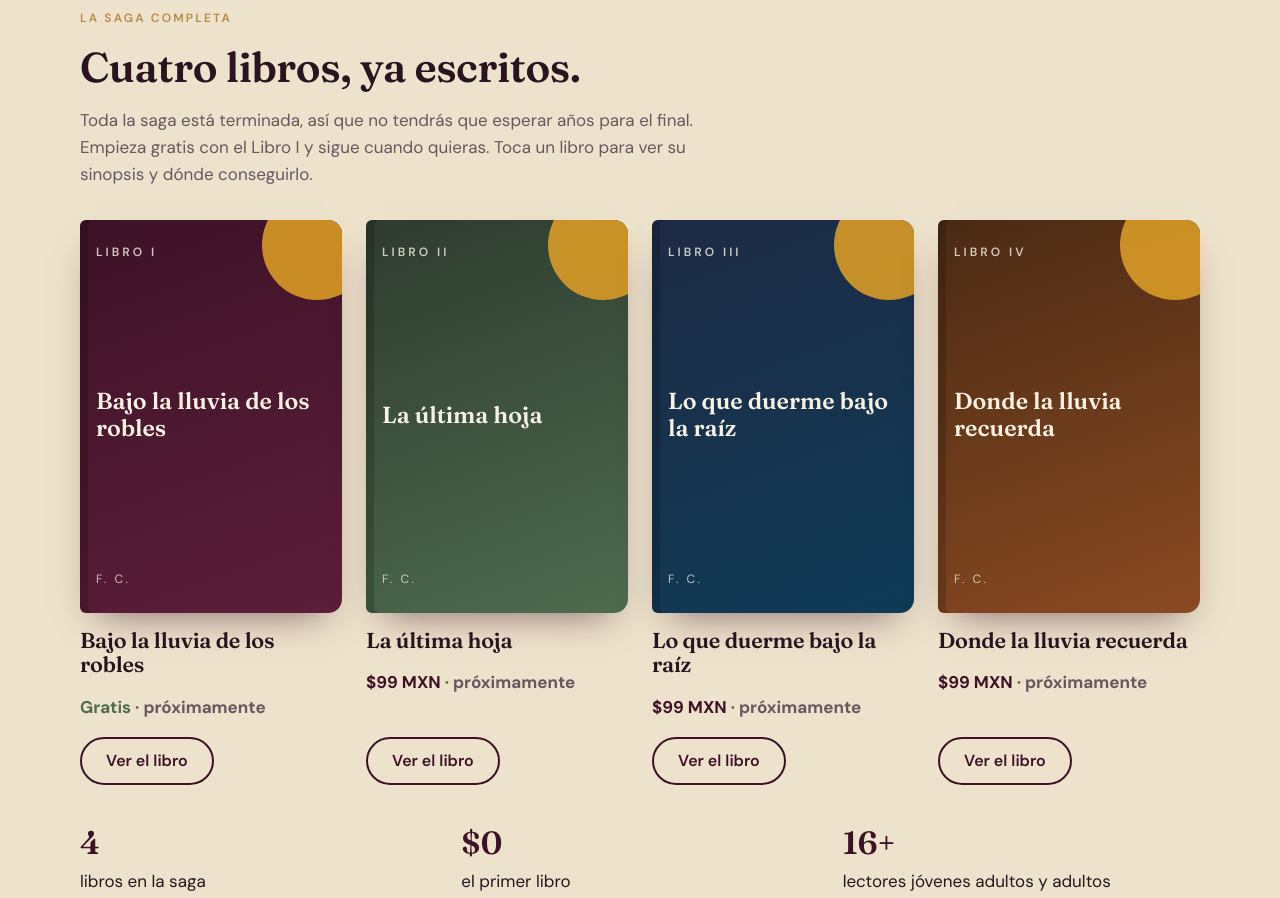
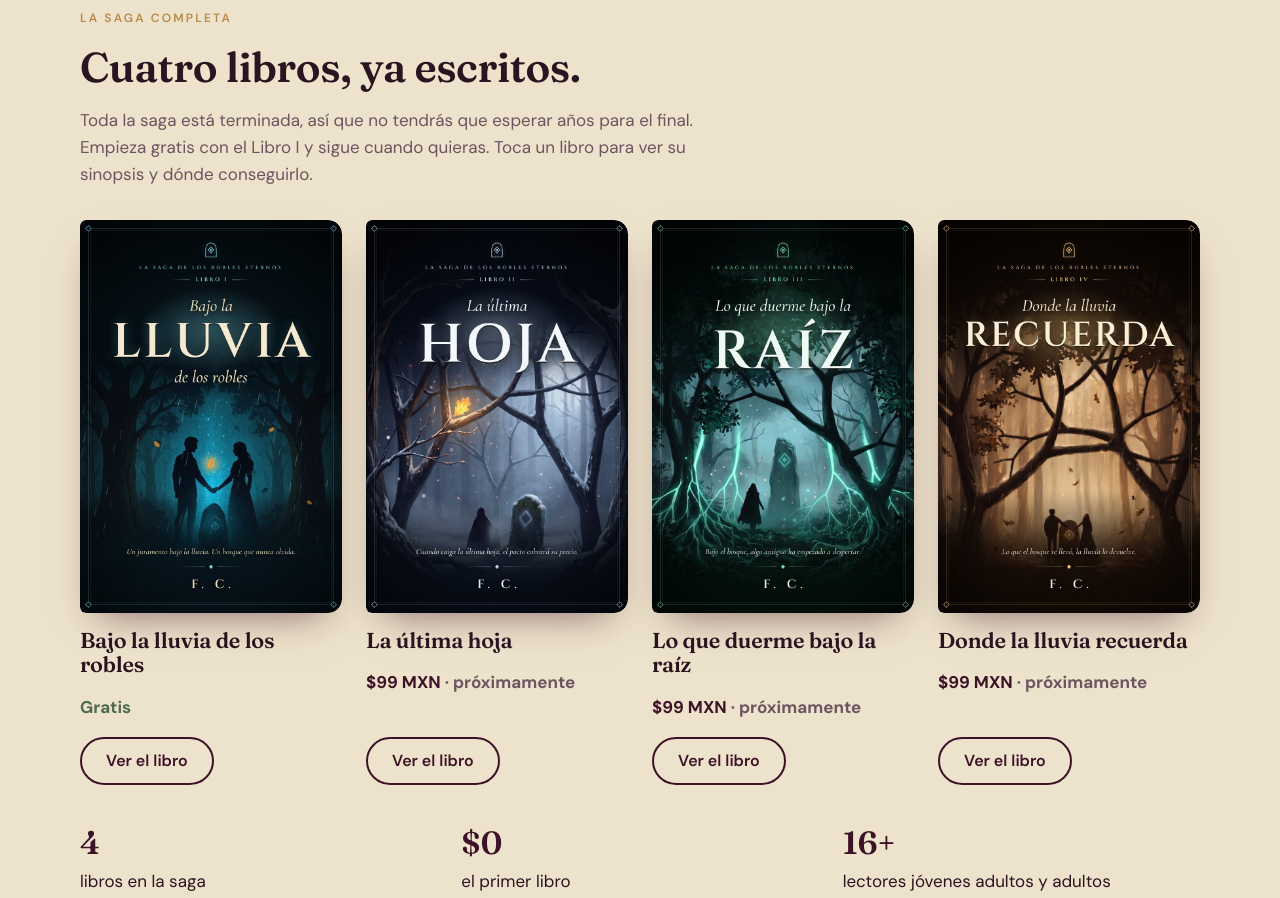
Before and after one commit to RHINOBUILD/rhinobuild.github.io, a plain HTML site: page sudcalia/ediciones.html in a window 1280 px wide. Shown: the part 742-1640 px from the top of the page. Drawn offline with Linux system fonts and the light colour scheme.

Commit message:
Sudcalia Ediciones: portadas, sinopsis y muestras de la saga
- Portadas oficiales de los cuatro libros (800 × 1200 px).
- Sinopsis sin spoilers, frase gancho y número de páginas de cada
  libro en libros.json.
- Muestra gratuita: prólogo y primer capítulo de cada libro (en el
  Libro I, prólogo y capítulos 1 y 2), sacados de los PDF.
- Libro I gratis: el PDF completo para descargar. Los libros II a IV
  no se suben porque son de pago.
- La página de Ediciones invita a leer gratis el Libro I.

Co-Authored-By: Claude Opus 5.5 <noreply@anthropic.com>
Claude-Session: https://claude.ai/code/session_01DFYdjbPiCd73oKEhiD5LBw

```diff
--- a/sudcalia/assets/data/libros.json
+++ b/sudcalia/assets/data/libros.json
@@ -2,7 +2,7 @@
   "_instrucciones": "Edita este archivo para actualizar la tienda. Deja \"\" (vacío) lo que aún no tengas: la página lo oculta o muestra 'Próximamente'. Portadas y muestras van en la carpeta assets/libros/.",
   "saga": {
     "nombre": "La Saga de los Robles Eternos",
-    "descripcion": "Cuatro libros y una misma lluvia. Toda la saga está terminada: empieza gratis con el Libro I y sigue cuando quieras.",
+    "descripcion": "Cuatro libros y una misma lluvia: un caballero, una guerrera y un bosque de robles que nunca pierde sus hojas. Toda la saga está terminada. Empieza gratis con el Libro I.",
     "autor": "F. C."
   },
   "libros": [
@@ -12,13 +12,13 @@
       "titulo": "Bajo la lluvia de los robles",
       "precio": 0,
       "moneda": "MXN",
-      "frase": "",
-      "sinopsis": "",
-      "portada": "",
-      "muestra": "",
-      "paginas": "",
+      "frase": "Un juramento bajo la lluvia. Un bosque que nunca olvida.",
+      "sinopsis": "El reino de Aldaria se derrumba. En los campos de Darnhelm, Sir Aldric de Varenholt pierde a su padre, la batalla y casi la vida, hasta que una guerrera sin estandarte, de capa escarlata, lo rescata del barro. Se llama Lyanna, tiene una marca como una raíz en la mejilla y una luz en las manos que ella jura que él solo imaginó.\n\nCon lo que queda del ejército, Aldric se refugia en Tharion, un bosque de robles que en mil años no ha soltado una sola hoja. Ahí nadie corta una rama, nadie sale del sendero, y todo escucha. Entre la guerra con el Dominio de Kaldrem, las intrigas del Consejo y una lluvia que parece traer voces, Aldric y Lyanna harán una promesa bajo los robles. Y en Tharion, las promesas tienen precio.",
+      "portada": "assets/libros/libro-1-portada.jpg",
+      "muestra": "assets/libros/libro-1-muestra.md",
+      "paginas": "67",
       "enlaces": {
-        "descarga_gratis": "",
+        "descarga_gratis": "assets/libros/bajo-la-lluvia-de-los-robles.pdf",
         "google_play": "",
         "amazon": "",
         "mercado_pago": ""
@@ -30,12 +30,17 @@
       "titulo": "La última hoja",
       "precio": 99,
       "moneda": "MXN",
-      "frase": "",
-      "sinopsis": "",
-      "portada": "",
-      "muestra": "",
-      "paginas": "",
-      "enlaces": { "descarga_gratis": "", "google_play": "", "amazon": "", "mercado_pago": "" }
+      "frase": "Cuando caiga la última hoja, el pacto cobrará su precio.",
+      "sinopsis": "Han pasado doce años de paz. Aldric y Lyanna viven en Varenholt con su hija Maelis, una niña de once años que nació con la marca del bosque y oye hablar a los árboles. Un día le dice a su madre que el bosque está triste.\n\nPoco después, alrededor de la piedra del círculo, aparecen doce hojas caídas en un bosque que en mil años solo había soltado una. Aldric se debilita, el nuevo Lord Regente vende la mitad de Tharion a la Reina Forjadora de Kaldrem con derecho a tala, y la vieja deuda empieza a cobrarse. Cuando caiga la última hoja, alguien tendrá que pagar.",
+      "portada": "assets/libros/libro-2-portada.jpg",
+      "muestra": "assets/libros/libro-2-muestra.md",
+      "paginas": "47",
+      "enlaces": {
+        "descarga_gratis": "",
+        "google_play": "",
+        "amazon": "",
+        "mercado_pago": ""
+      }
     },
     {
       "id": "libro-3",
@@ -43,12 +48,17 @@
       "titulo": "Lo que duerme bajo la raíz",
       "precio": 99,
       "moneda": "MXN",
-      "frase": "",
-      "sinopsis": "",
-      "portada": "",
-      "muestra": "",
-      "paginas": "",
-      "enlaces": { "descarga_gratis": "", "google_play": "", "amazon": "", "mercado_pago": "" }
+      "frase": "Bajo el bosque, algo antiguo ha empezado a despertar.",
+      "sinopsis": "Antes de los robles hubo raíces, y bajo ellas los Antiguos encerraron al Primer Deudor: un ser que aprendió a tomar sin dar. Durante mil años, cada juramento hecho bajo los robles fue un eslabón de su cadena. Pero en Aldaria se han roto demasiadas promesas.\n\nUna primavera brotan por todo el reino raíces negras que secan el trigo y hablan de noche con la voz de los muertos que amaste, ofreciendo un perdón que mata. Aldric ya no puede alejarse del bosque, Maelis oye la voz que viene de abajo, y Lyanna tendrá que aliarse con sus viejos enemigos de Kaldrem para descender hasta lo que duerme bajo la raíz.",
+      "portada": "assets/libros/libro-3-portada.jpg",
+      "muestra": "assets/libros/libro-3-muestra.md",
+      "paginas": "47",
+      "enlaces": {
+        "descarga_gratis": "",
+        "google_play": "",
+        "amazon": "",
+        "mercado_pago": ""
+      }
     },
     {
       "id": "libro-4",
@@ -56,12 +66,17 @@
       "titulo": "Donde la lluvia recuerda",
       "precio": 99,
       "moneda": "MXN",
-      "frase": "",
-      "sinopsis": "",
-      "portada": "",
-      "muestra": "",
-      "paginas": "",
-      "enlaces": { "descarga_gratis": "", "google_play": "", "amazon": "", "mercado_pago": "" }
+      "frase": "Lo que el bosque se llevó, la lluvia lo devuelve.",
+      "sinopsis": "Siglos después, ya nadie recuerda a Aldaria. Hay trenes, compañías madereras y mapas. Elian Varen, el mejor agrimensor de la capital, llega al pueblo de Robledo contratado para medir el último bosque antiguo del país antes de que lo talen en primavera. Los viejos lo llaman Tharion.\n\nPero ahí la brújula no encuentra el norte, los senderos dan vueltas y el bosque no se deja medir. Su guía, Nerys, tiene en la mejilla la misma marca que Elian lleva en la muñeca desde que nació, y un cuaderno antiguo, escrito por un tal Oren y por una mujer que firma como Maelis de Varenholt, guarda una historia que la lluvia todavía recuerda.",
+      "portada": "assets/libros/libro-4-portada.jpg",
+      "muestra": "assets/libros/libro-4-muestra.md",
+      "paginas": "45",
+      "enlaces": {
+        "descarga_gratis": "",
+        "google_play": "",
+        "amazon": "",
+        "mercado_pago": ""
+      }
     }
   ]
 }
--- a/sudcalia/ediciones.html
+++ b/sudcalia/ediciones.html
@@ -28,8 +28,8 @@
     <div>
       <span class="etiqueta">Sudcalia Ediciones</span>
       <h1>La Saga de los Robles Eternos</h1>
-      <p class="lead">Cuatro libros y una misma lluvia. La saga empieza con <em>Bajo la lluvia de los robles</em>, y el primer libro es gratis.</p>
-      <div class="botones"><a class="boton" href="#saga">Ver los cuatro libros</a><a class="boton secundario" href="#registro">Avísame del lanzamiento</a></div>
+      <p class="lead">Un caballero, una guerrera y un bosque de robles que nunca pierde sus hojas. Cuatro libros y una misma lluvia. El primero es gratis.</p>
+      <div class="botones"><a class="boton" href="libro.html?libro=libro-1">Leer gratis el Libro I</a><a class="boton secundario" href="#saga">Ver los cuatro libros</a></div>
     </div>
     <img class="simbolo" src="assets/logos/ediciones-simbolo.png" alt="Símbolo de Sudcalia Ediciones">
   </div>
@@ -55,8 +55,8 @@
   <div class="contenedor registro">
     <div>
       <span class="etiqueta">Registro</span>
-      <h2>Avísame cuando salga.</h2>
-      <p class="suave">Deja tu correo y te mandamos el enlace del Libro I gratis en cuanto esté disponible, y los siguientes cuando salgan.</p>
+      <h2>Avísame de los siguientes libros.</h2>
+      <p class="suave">El Libro I ya puedes leerlo gratis. Deja tu correo y te avisamos cuando salgan los libros II, III y IV.</p>
     </div>
     <form class="formulario" novalidate>
       <div class="campo"><label for="f-nombre">Nombre</label><input id="f-nombre" name="nombre" autocomplete="name" required maxlength="120"></div>
```
Also changed, not shown: sudcalia/assets/libros/libro-1-portada.jpg (added), sudcalia/assets/libros/libro-2-portada.jpg (added), sudcalia/assets/libros/libro-3-portada.jpg (added), sudcalia/assets/libros/libro-4-portada.jpg (added), 5 other files.
